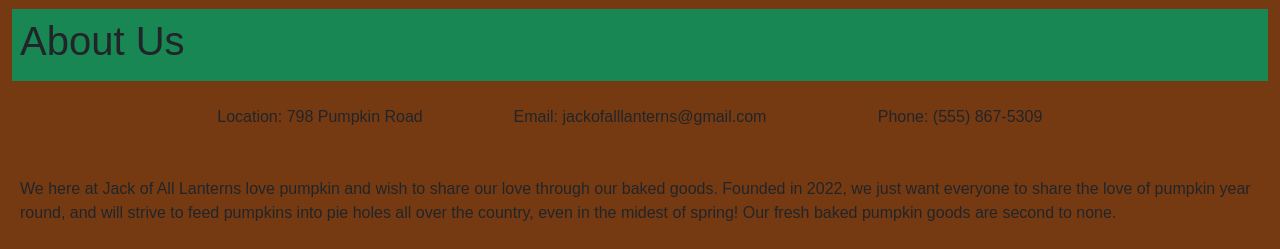
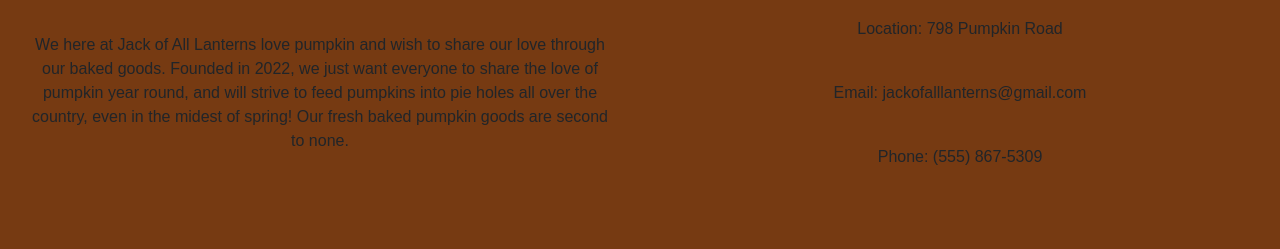
Before and after one commit to trbern1/Jack-Of-All-Lanterns, a plain HTML site: page aboutus.html in a window 1280 px wide. Shown: the part 1010-1259 px from the top of the page. After the commit the page ends 1211 px from the top, so only its background shows below. Drawn offline with nearby package versions, Linux system fonts and the light colour scheme.

Commit message:
Fixed layout of about page

```diff
--- a/aboutus.html
+++ b/aboutus.html
@@ -48,35 +48,38 @@
                 <div class="card bg-dark text-white" id="hero">
                     <img src="./assets/images/about.png" id="about-img" class="card-img" alt="...">
                     <div class="card-img-overlay text-center">
-                      <h5 class="card-title">Hero Item Title</h5>
-                      <p class="card-text">Brief Description</p>
+                      <h1 class="card-title">About Our Recipes</h1>
                       <a class="btn btn-primary" href="#" role="button">Menu</a>
                     </div>
                   </div>
             </div>
         </div>
         <div class="row">
-            <div class="flex-container">
-                <div class="d-flex flex-column align-content-center gap-3">
-                  <div class="p-2 bg-success">
-                    <h1>About Us</h1>
+            <div class="container-fluid">
+              <div class="row ml-lg-4 mr-lg-4">
+              <div class="col-md-6 col-sm-12 bg-bis p-5 p-lg-4 mb-2 text-center">
+                <p>We here at Jack of All Lanterns love pumpkin and wish to share our love through our baked goods.
+                  Founded in 2022, we just want everyone to share the love of pumpkin year round, and will strive
+                  to feed pumpkins into pie holes all over the country, even in the midest of spring! Our fresh
+                  baked pumpkin goods are second to none. </p>
+              </div>
+              <div class="col-md-6 col-sm-12">
+                <div class="row ml-lg-4 mr-lg-4">
+                  <div class="col-md-12 col-sm-6 p-4 p-lg-2 mb-2 text-center">
+                    <p>Location: 798 Pumpkin Road</p>
                   </div>
-                  <div class="d-flex p-2 flex-column gap-3">
-                    <div class="row text-center justify-content-center gap-3 gap-md-1">
-                      <p class="col-sm-12 col-md-3 flex-grow">Location: 798 Pumpkin Road</p>
-                      <p class="col-sm-12 col-md-3">Email: jackofalllanterns@gmail.com</p>
-                      <p class="col-sm-12 col-md-3">Phone: (555) 867-5309</p>
-                    </div>
+                  <div class="col-md-12 col-sm-6 p-4 p-lg-2 mb-2 text-center">
+                    <p>Email: jackofalllanterns@gmail.com</p>
                   </div>
-                  <div class="p-2 d-flex flex-column">
-                    <p>We here at Jack of All Lanterns love pumpkin and wish to share our love through our baked goods.
-                        Founded in 2022, we just want everyone to share the love of pumpkin year round, and will strive
-                        to feed pumpkins into pie holes all over the country, even in the midest of spring! Our fresh
-                        baked pumpkin goods are second to none. </p>
+                  <div class="col-md-12 col-sm-6 p-4 p-lg-2 mb-2 text-center">
+                    <p>Phone: (555) 867-5309</p>
                   </div>
                 </div>
               </div>
             </div>
+            </div>
+            </div>
+
     <!-- <div id = "contactInfo">
         Location: 798 Pumpkin Road
         Email: jackofalllanterns@gmail.com
```
